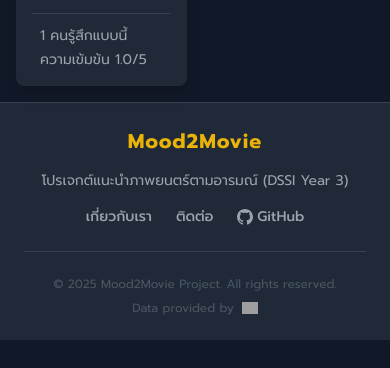
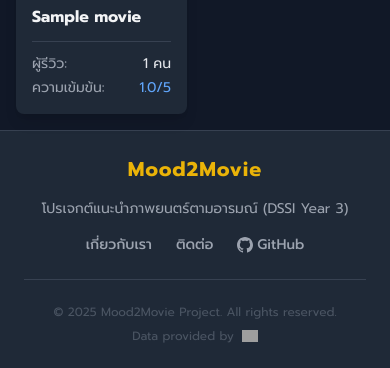
Before and after one commit to sirikan711/Mood2Movies, a Django app: page /movies/recommend/1/ in a window 390 px wide. Shown: the part 540-908 px from the top of the page. Before the commit the page ends 880 px from the top, so only its background shows below. Run offline with Django 5.2, Linux system fonts and the light colour scheme; tables that the repository leaves empty hold one stand-in row (values such as "Sample post"); some libraries are stand-ins or nearby versions; grey boxes are pictures that could not be loaded.

Commit message:
update mood_recommendation

```diff
--- a/movies/models.py
+++ b/movies/models.py
@@ -12,6 +12,7 @@ class Movie(models.Model):
     poster_path = models.CharField(max_length=255, null=True, blank=True)
     overview = models.TextField(null=True, blank=True)
     release_date = models.DateField(null=True, blank=True)
+    vote_average = models.FloatField(default=0.0)
 
     def __str__(self):
         return self.title
--- a/movies/utils.py
+++ b/movies/utils.py
@@ -50,7 +50,7 @@ def search_movies_tmdb(query, year=None, genre_id=None):
                         'title': item['title'],
                         'release_date': item.get('release_date', 'N/A'),
                         'poster_url': f"{TMDB_IMAGE_BASE_URL}{item['poster_path']}",
-                        'vote_average': item.get('vote_average')
+                        'vote_average': item.get('vote_average', 0.0)
                     })
         except Exception as e:
             print(f"Error searching: {e}")
@@ -82,7 +82,7 @@ def search_movies_tmdb(query, year=None, genre_id=None):
                         'title': item['title'],
                         'release_date': item.get('release_date', 'N/A'),
                         'poster_url': f"{TMDB_IMAGE_BASE_URL}{item['poster_path']}",
-                        'vote_average': item.get('vote_average')
+                        'vote_average': item.get('vote_average', 0.0)
                     })
         except Exception as e:
             print(f"Error discovering: {e}")
@@ -106,7 +106,7 @@ def get_movie_details_tmdb(tmdb_id):
             'release_date': data.get('release_date'),
             'genres': [g['name'] for g in data.get('genres', [])],
             'runtime': data.get('runtime'),
-            'vote_average': data.get('vote_average')
+            'vote_average': data.get('vote_average', 0.0)
         }
     except Exception as e:
         return None
@@ -127,7 +127,7 @@ def get_popular_movies_tmdb():
                     'title': item['title'],
                     'release_date': item.get('release_date', 'N/A'),
                     'poster_url': f"{TMDB_IMAGE_BASE_URL}{item['poster_path']}",
-                    'vote_average': item.get('vote_average')
+                    'vote_average': item.get('vote_average', 0.0)
                 })
         return results
     except Exception as e:
--- a/movies/views.py
+++ b/movies/views.py
@@ -3,7 +3,7 @@ from django.shortcuts import render, redirect, get_object_or_404
 from django.contrib.auth.decorators import login_required
 from django.contrib.admin.views.decorators import staff_member_required
 from django.contrib import messages
-from django.db.models import Count, Avg, Q, F  # <--- เพิ่ม F เข้ามาตรงนี้
+from django.db.models import Count, Avg, Q, F, FloatField, ExpressionWrapper
 from django.http import JsonResponse
 from django.views.decorators.http import require_POST
 from django.contrib.auth.models import User
@@ -112,18 +112,39 @@ def movie_detail(request, tmdb_id):
     return render(request, 'movies/detail.html', context)
 
 def mood_recommendation(request, mood_id):
-    """แนะนำหนังตามอารมณ์"""
+    """แนะนำหนังตามอารมณ์ ด้วยสูตร Weighted Rating (IMDb Formula)"""
     mood = get_object_or_404(Mood, id=mood_id)
 
-    # สูตรคำนวณ Mood Score
+    # ---------------------------------------------------------
+    # 1. กำหนดตัวแปรสำหรับสูตร IMDb
+    # ---------------------------------------------------------
+    m = 1  # (m) Minimum Votes: จำนวนรีวิวขั้นต่ำที่จะนำมาคำนวณ (ปรับเลขได้)
+
+    # (C) Global Average: ค่าเฉลี่ยความเข้มข้นอารมณ์นี้ ของหนัง 'ทุกเรื่อง' ในระบบ
+    # ถ้ายังไม่มีรีวิวเลย ให้ตั้งค่า default เป็น 5.0 (กลางๆ)
+    global_stats = Review.objects.filter(primary_mood=mood).aggregate(avg_global=Avg('mood_intensity'))
+    C = global_stats['avg_global'] if global_stats['avg_global'] is not None else 5.0
+
+    # ---------------------------------------------------------
+    # 2. Query และคำนวณ Weighted Score
+    # ---------------------------------------------------------
     recommended_movies = Movie.objects.filter(
         reviews__primary_mood=mood
     ).annotate(
-        mood_count=Count('reviews', filter=Q(reviews__primary_mood=mood)),
-        avg_intensity=Avg('reviews__mood_intensity', filter=Q(reviews__primary_mood=mood))
+        # (v) Count: จำนวนรีวิวของหนังเรื่องนี้
+        v=Count('reviews', filter=Q(reviews__primary_mood=mood)),
+        # (R) Average: ค่าเฉลี่ยความเข้มข้นของหนังเรื่องนี้
+        R=Avg('reviews__mood_intensity', filter=Q(reviews__primary_mood=mood))
+    ).filter(
+        # กรองเอาเฉพาะเรื่องที่มีรีวิวเกินค่า m (เช่น ต้องมี 5 คนขึ้นไปถึงจะติดอันดับ)
+        v__gte=m
     ).annotate(
-        # ใช้ F() ตรงๆ แทน models.F()
-        mood_score=F('mood_count') * F('avg_intensity')
+        # สูตร IMDb: WR = (v / (v+m)) * R + (m / (v+m)) * C
+        # แปลงเป็นคณิตศาสตร์ใน Django ORM (ExpressionWrapper เพื่อให้ผลลัพธ์เป็นทศนิยม)
+        mood_score=ExpressionWrapper(
+            ((F('v') * F('R')) + (m * C)) / (F('v') + m),
+            output_field=FloatField()
+        )
     ).order_by('-mood_score')[:20]
 
     return render(request, 'movies/recommendation.html', {
@@ -147,7 +168,8 @@ def add_review(request, tmdb_id):
                 title=tmdb_data['title'],
                 poster_path=tmdb_data['poster_path'],
                 overview=tmdb_data.get('overview', ''),
-                release_date=tmdb_data.get('release_date')
+                release_date=tmdb_data.get('release_date'),
+                vote_average=tmdb_data.get('vote_average', 0.0)
             )
         else:
             messages.error(request, 'ไม่พบข้อมูลภาพยนตร์')
--- a/templates/movies/recommendation.html
+++ b/templates/movies/recommendation.html
@@ -6,25 +6,21 @@
         <h1 class="text-3xl md:text-4xl font-bold mb-4">
             หนังสำหรับอารมณ์ <span class="text-yellow-500">"{{ mood.name }}"</span>
         </h1>
-        <p class="text-lg md:text-xl text-gray-400">คัดมาเน้นๆ จากความรู้สึกจริงของผู้ชม</p>
+        <p class="text-lg md:text-xl text-gray-400">
+            คัดมาเน้นๆ จากความรู้สึกจริง (Weighted Score)
+        </p>
     </div>
 
     <div class="grid grid-cols-2 md:grid-cols-4 lg:grid-cols-5 gap-4 md:gap-6">
         {% for movie in movies %}
         <a href="{% url 'movie_detail' movie.tmdb_id %}" class="block bg-gray-800 rounded-lg overflow-hidden shadow-lg hover:shadow-2xl transition duration-300 transform hover:-translate-y-2 relative group h-full flex flex-col">
 
-            <!-- Poster -->
             <div class="relative flex-shrink-0">
                 {% if movie.poster_path %}
                 <img src="https://image.tmdb.org/t/p/w500{{ movie.poster_path }}" alt="{{ movie.title }}" class="w-full h-64 md:h-72 object-cover">
                 {% else %}
                 <div class="w-full h-64 md:h-72 bg-gray-700 flex items-center justify-center text-gray-500">No Poster</div>
                 {% endif %}
-
-                <!-- Mood Score Overlay -->
-                <div class="absolute top-2 right-2 bg-blue-600 text-white text-xs font-bold px-2 py-1 rounded-full shadow-md z-10 opacity-90">
-                    Score: {{ movie.mood_score|floatformat:1 }}
-                </div>
             </div>
 
             <div class="p-4 flex flex-col flex-grow justify-between">
@@ -32,23 +28,28 @@
                     <h3 class="font-bold text-base md:text-lg truncate group-hover:text-yellow-500 transition" title="{{ movie.title }}">{{ movie.title }}</h3>
                 </div>
 
-                <!-- ปรับส่วนนี้ให้เรียงแนวตั้ง -->
                 <div class="mt-3 pt-3 border-t border-gray-700 text-sm text-gray-400 flex flex-col gap-1">
-                    <span class="flex items-center">
-                        <span class="mr-2"></span> {{ movie.mood_count }} คนรู้สึกแบบนี้
-                    </span>
-                    <span class="flex items-center">
-                        <span class="mr-2"></span> ความเข้มข้น {{ movie.avg_intensity|floatformat:1 }}/5
+                    <span class="flex items-center justify-between">
+                        <span>ผู้รีวิว:</span>
+                        <span class="text-gray-200">{{ movie.v }} คน</span> </span>
+                    <span class="flex items-center justify-between">
+                        <span>ความเข้มข้น:</span>
+                        <span class="text-blue-400">{{ movie.R|floatformat:1 }}/5</span>
                     </span>
                 </div>
             </div>
         </a>
         {% empty %}
             <div class="col-span-full text-center py-16 bg-gray-800 rounded-xl border-2 border-dashed border-gray-700 mx-4">
-                <p class="text-xl md:text-2xl text-gray-400 mb-4">ยังไม่มีหนังเรื่องไหนที่คนรู้สึก "{{ mood.name }}" เลย 😅</p>
-                <p class="text-gray-500">ลองไปรีวิวหนังที่คุณเคยดูสิ เพื่อนๆ จะได้มีหนังดู!</p>
-                <a href="{% url 'search_movies' %}" class="inline-block mt-6 bg-yellow-500 text-gray-900 px-6 py-3 rounded-lg font-bold hover:bg-yellow-400 transition">
-                    ไปรีวิวหนังกันเถอะ
+                <p class="text-xl md:text-2xl text-gray-400 mb-4">ยังไม่มีหนังเรื่องไหนที่ผ่านเกณฑ์ "{{ mood.name }}" 😅</p>
+
+                <p class="text-sm text-gray-500 mb-4">
+                    หมายเหตุ: ระบบจะแสดงเฉพาะหนังที่มีผู้รีวิวอารมณ์นี้อย่างน้อย 5 คนขึ้นไป<br>
+                    เพื่อความแม่นยำของข้อมูลครับ
+                </p>
+
+                <a href="{% url 'search_movies' %}" class="inline-block mt-4 bg-yellow-500 text-gray-900 px-6 py-3 rounded-lg font-bold hover:bg-yellow-400 transition">
+                    ช่วยรีวิวเพิ่มหน่อย
                 </a>
             </div>
         {% endfor %}
```
Also changed, not shown: templates/movies/detail.html (+3 -5 lines), movies/migrations/0004_movie_vote_average.py (added).
